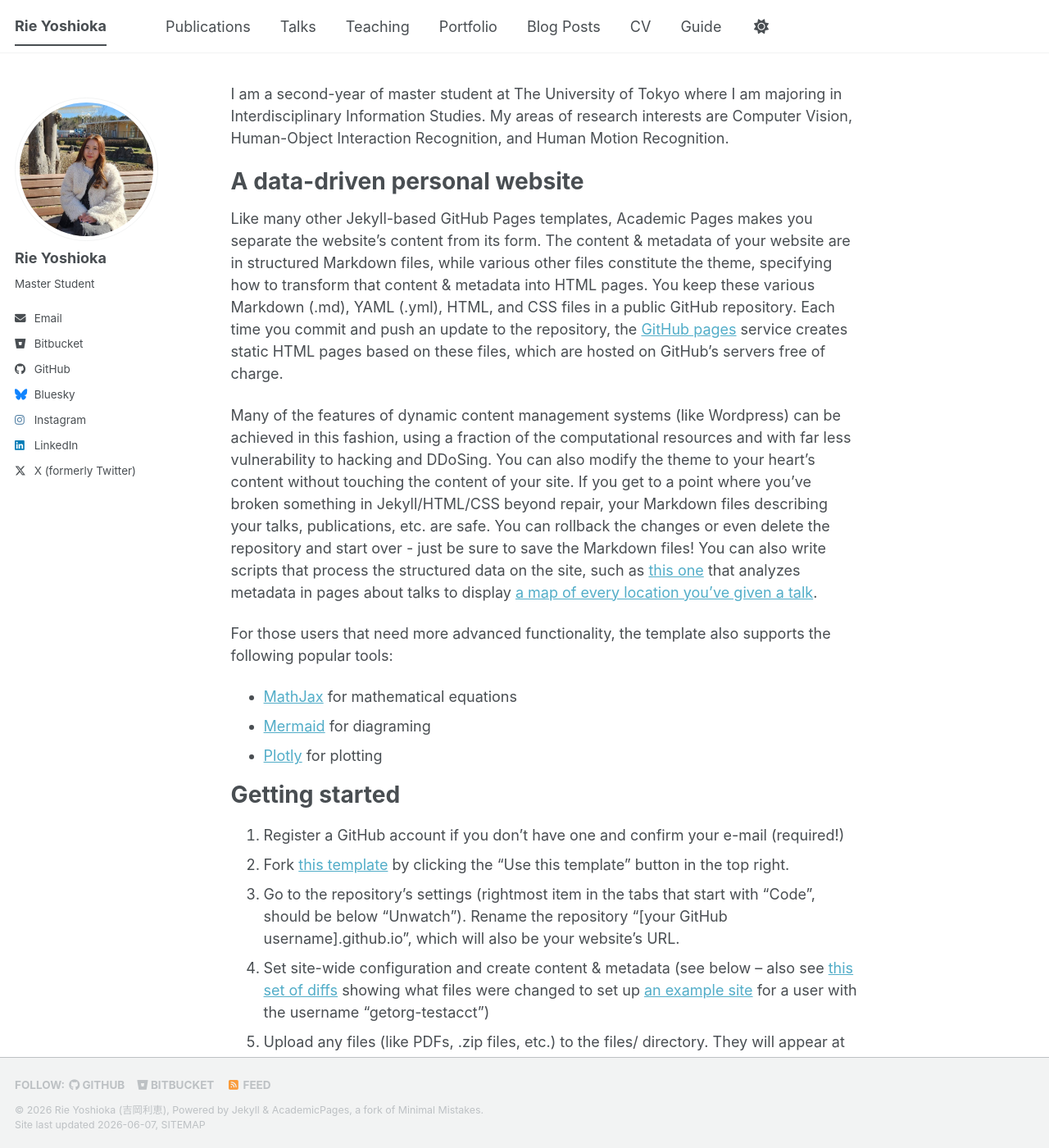
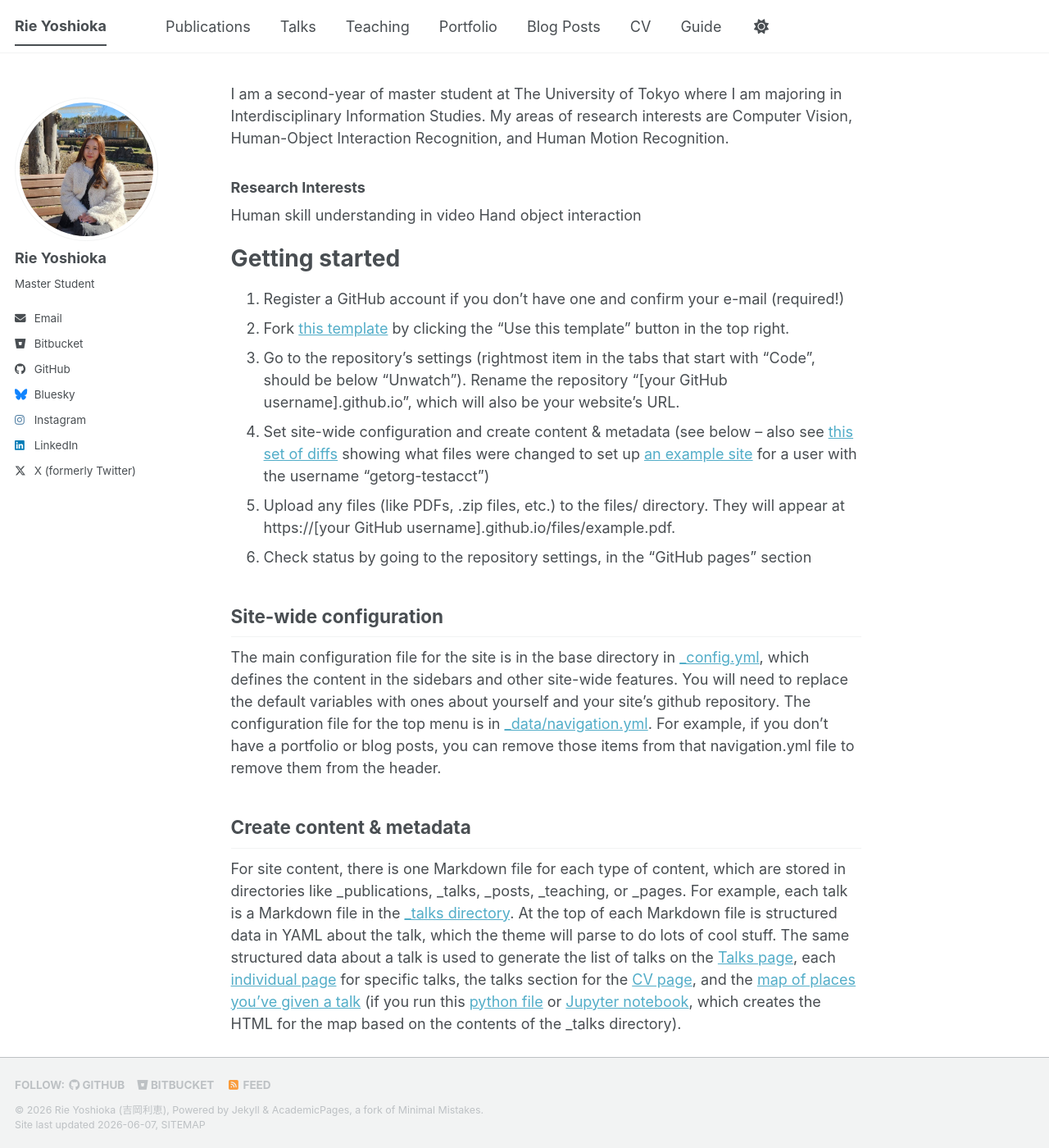
Before and after one commit to rie-yoshi/rie-yoshi.github.io, a Jekyll site: the page built from _pages/about.md, in a window 1280 px wide and 1400 px high. Shown: the whole window at 82% size. Built offline with Jekyll 4.4.1, drawn with Linux system fonts in a browser that asks for light colours; a script bundle is joined from its source files by our own code; library files that are not in the unit come from our copies.

Commit message:
Update about.md with research interests
Removed introductory content and added research interests section.

```diff
--- a/_pages/about.md
+++ b/_pages/about.md
@@ -10,16 +10,9 @@ redirect_from:
 I am a second-year of master student at The University of Tokyo where I am majoring in Interdisciplinary Information Studies. My areas of research interests are Computer Vision, Human-Object Interaction Recognition, and Human Motion Recognition.
 
 
-A data-driven personal website
-======
-Like many other Jekyll-based GitHub Pages templates, Academic Pages makes you separate the website's content from its form. The content & metadata of your website are in structured Markdown files, while various other files constitute the theme, specifying how to transform that content & metadata into HTML pages. You keep these various Markdown (.md), YAML (.yml), HTML, and CSS files in a public GitHub repository. Each time you commit and push an update to the repository, the [GitHub pages](https://pages.github.com/) service creates static HTML pages based on these files, which are hosted on GitHub's servers free of charge.
-
-Many of the features of dynamic content management systems (like Wordpress) can be achieved in this fashion, using a fraction of the computational resources and with far less vulnerability to hacking and DDoSing. You can also modify the theme to your heart's content without touching the content of your site. If you get to a point where you've broken something in Jekyll/HTML/CSS beyond repair, your Markdown files describing your talks, publications, etc. are safe. You can rollback the changes or even delete the repository and start over - just be sure to save the Markdown files! You can also write scripts that process the structured data on the site, such as [this one](https://github.com/academicpages/academicpages.github.io/blob/master/talkmap.ipynb) that analyzes metadata in pages about talks to display [a map of every location you've given a talk](https://academicpages.github.io/talkmap.html).
-
-For those users that need more advanced functionality, the template also supports the following popular tools:
-- [MathJax](https://www.mathjax.org/) for mathematical equations
-- [Mermaid](https://mermaid.js.org/) for diagraming
-- [Plotly](https://plotly.com/javascript/) for plotting
+### Research Interests
+Human skill understanding in video
+Hand object interaction
 
 Getting started
 ======
```
